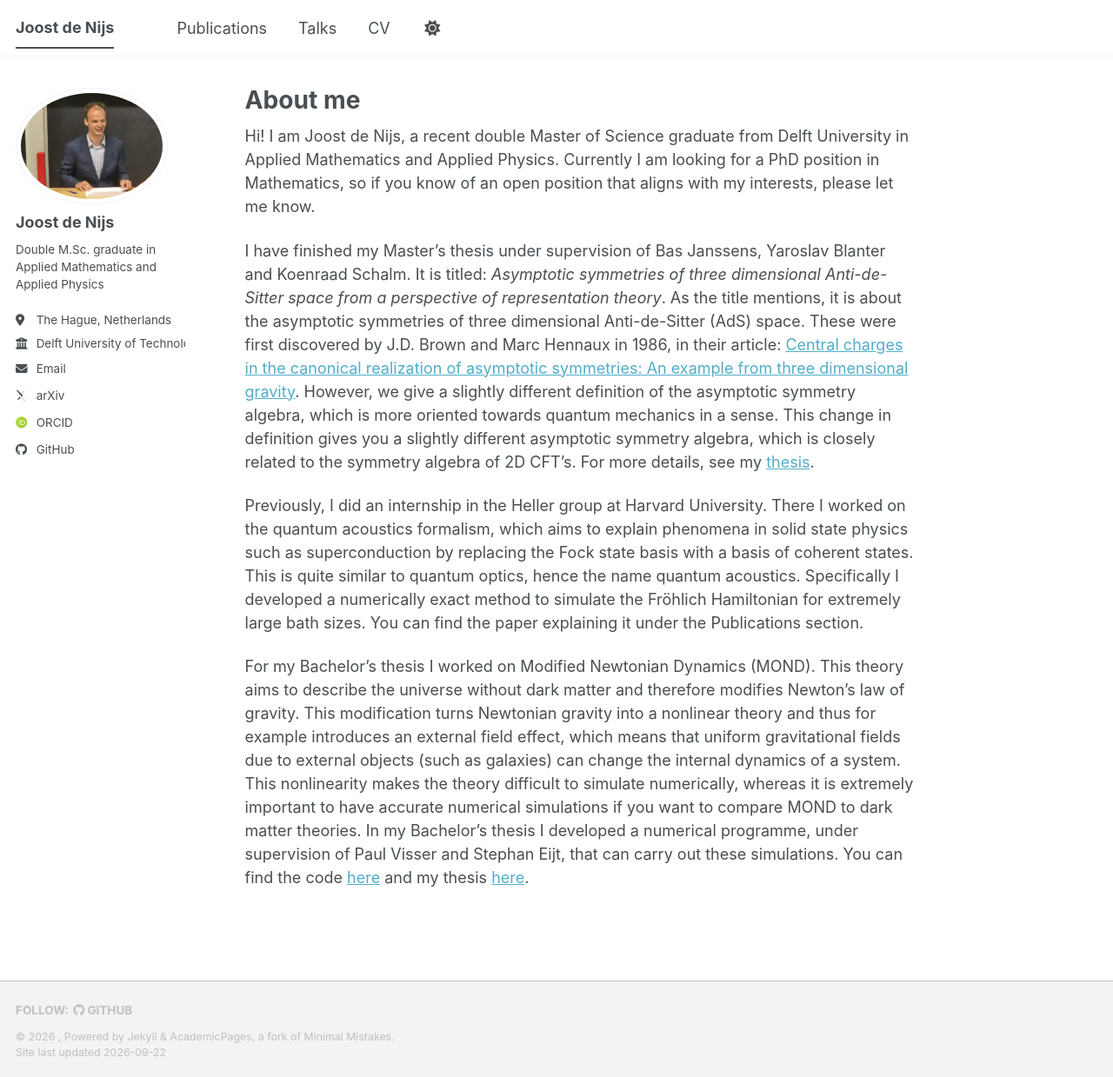
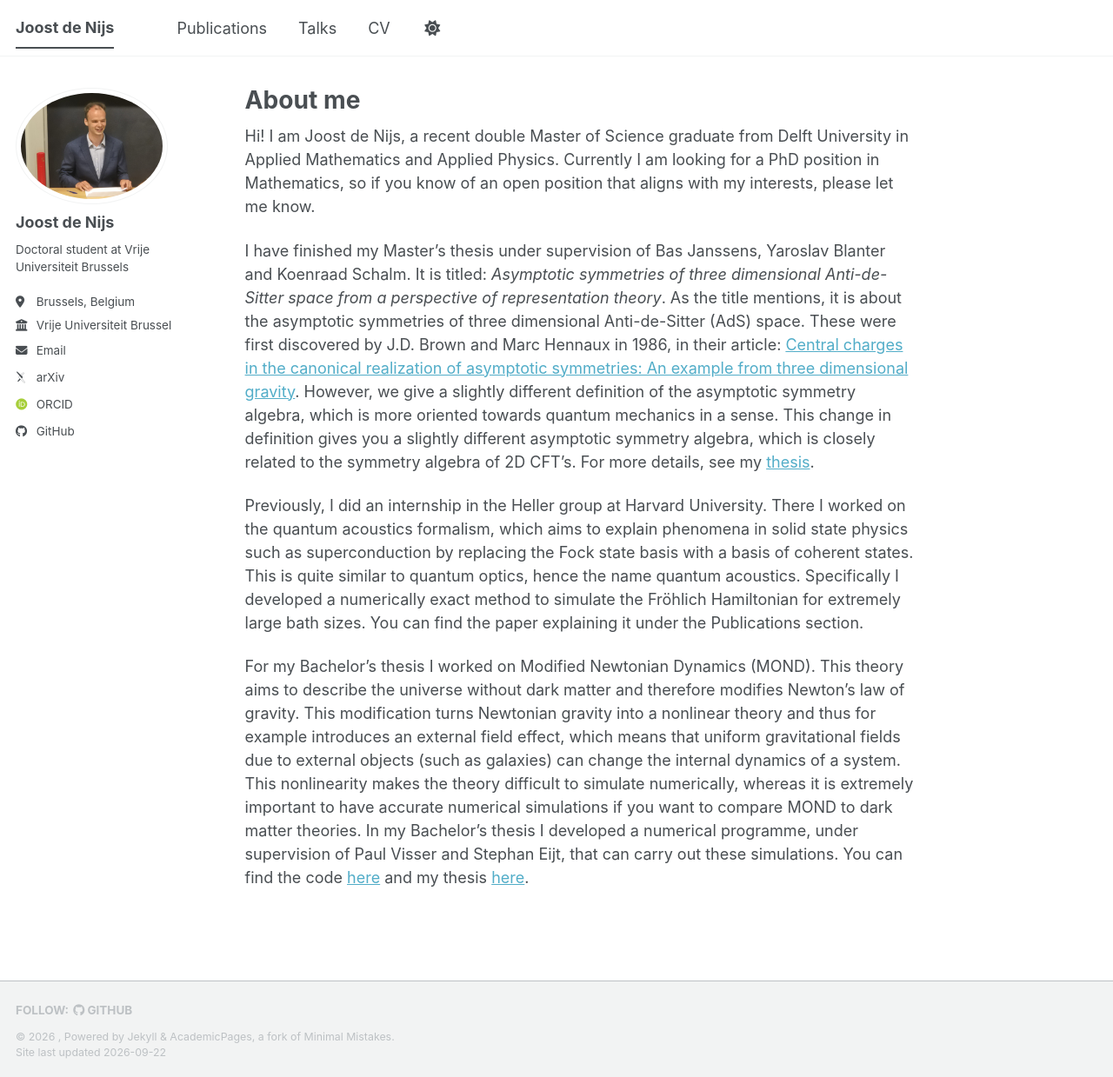
Before and after one commit to Joost987/Joost987.github.io, a Jekyll site: the page built from _pages/about.md, in a window 1280 px wide and 1239 px high. Shown: the whole window at 87% size. Built offline with Jekyll 4.4.1, drawn with Linux system fonts in a browser that asks for light colours; some web fonts are replaced; a script bundle is joined from its source files by our own code; library files that are not in the unit come from our copies.

Commit message:
Update _config.yml
Changed affiliation, email address and location to Brussels

```diff
--- a/_config.yml
+++ b/_config.yml
@@ -26,11 +26,11 @@ author:
   avatar           : "profile.jpg"
   name             : "Joost de Nijs"
   pronouns         : # example: "she/her"
-  bio              : "Double M.Sc. graduate in Applied Mathematics and Applied Physics"
-  location         : "The Hague, Netherlands"
-  employer         : "Delft University of Technology"
+  bio              : "Doctoral student at Vrije Universiteit Brussels"
+  location         : "Brussels, Belgium"
+  employer         : "Vrije Universiteit Brussel"
   uri              : # URL
-  email            : "j.v.denijs@student.tudelft.nl"
+  email            : "joost.de.nijs@vub.be"
 
   # Academic websites
   academia         : # URL
```
